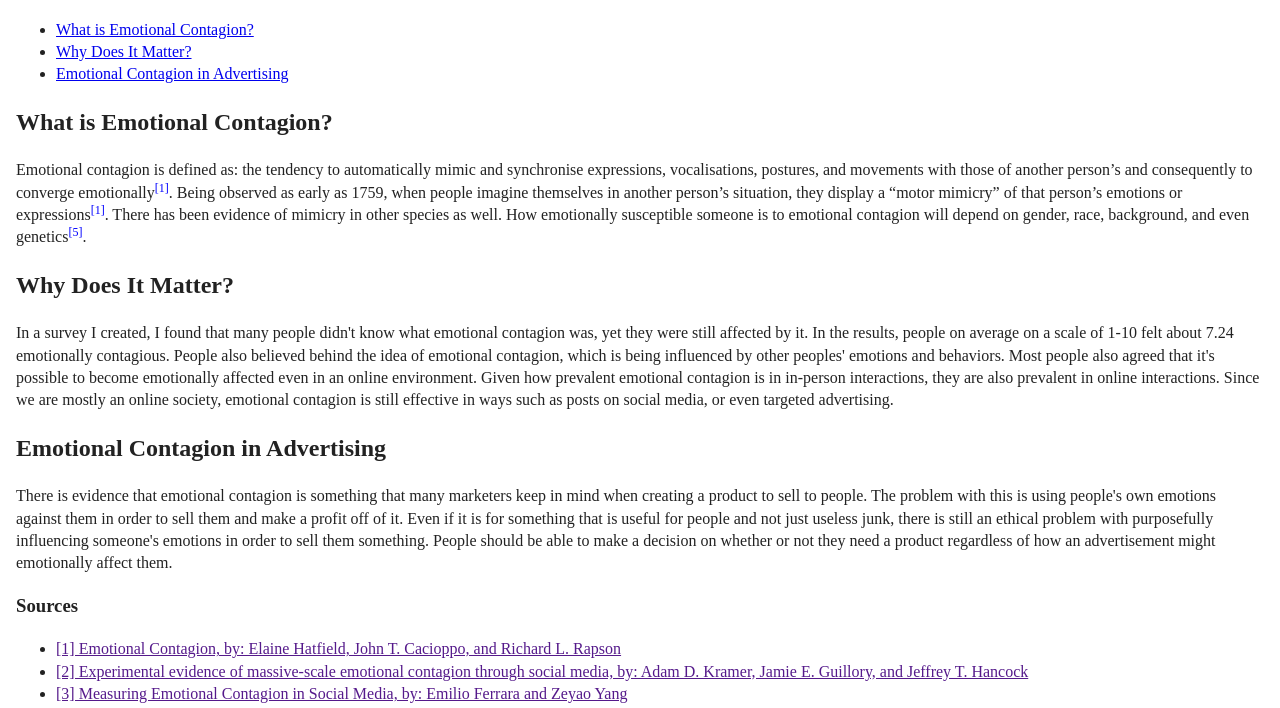
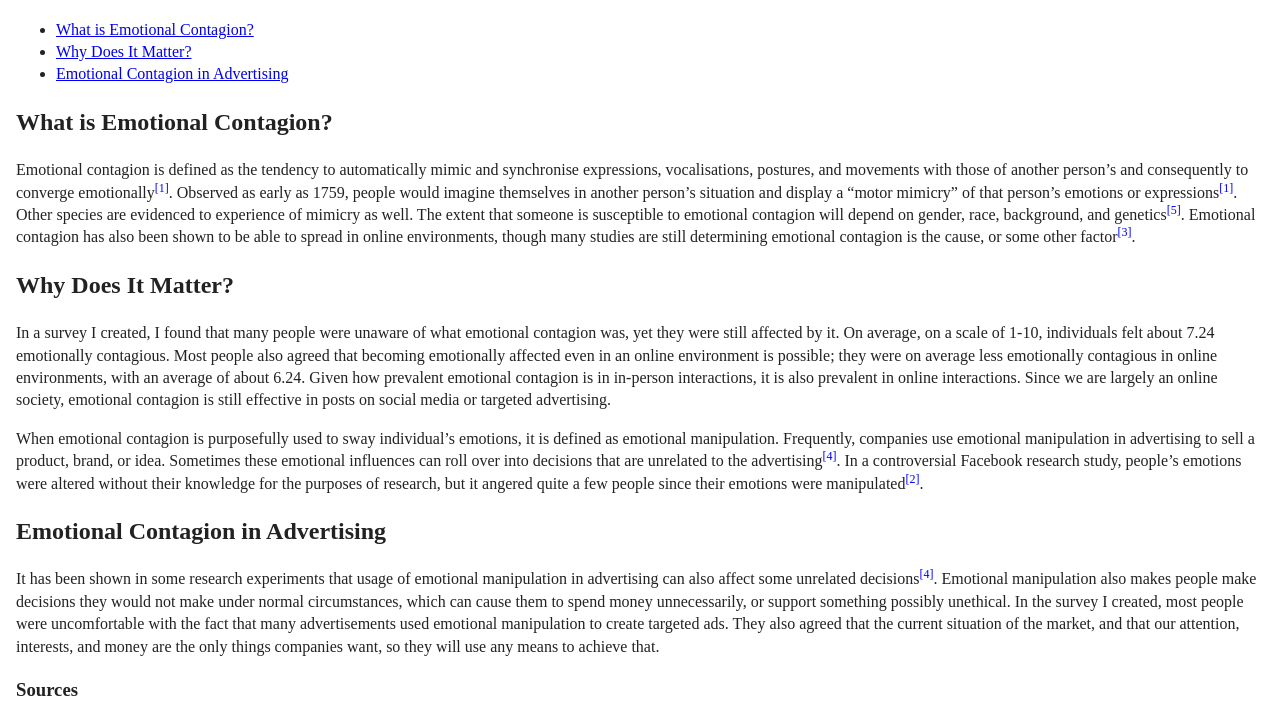
Before and after one commit to charliekoepke/ATLS-4244, a website: page index.html in a window 1280 px wide. Shown: the part 85-793 px from the top of the page. Drawn offline with Linux system fonts and the light colour scheme.

Commit message:
progress log 3

```diff
--- a/index.html
+++ b/index.html
@@ -32,22 +32,22 @@
             <section id="what-is-emotional-contagion">
                 <h2>What is Emotional Contagion?</h2>
                 <p>
-                    Emotional contagion is defined as: the tendency to automatically mimic and synchronise expressions, vocalisations, postures, and movements with those of another person’s and consequently to converge emotionally<sup><a href="#link1">[1]</a></sup>. Being observed as early as 1759, when people imagine themselves in another person’s situation, they display a “motor mimicry” of that person’s emotions or expressions<sup><a href="#link1">[1]</a></sup>. There has been evidence of mimicry in other species as well. How emotionally susceptible someone is to emotional contagion will depend on gender, race, background, and even genetics<sup><a href="#link5">[5]</a></sup>.
+                    Emotional contagion is defined as the tendency to automatically mimic and synchronise expressions, vocalisations, postures, and movements with those of another person’s and consequently to converge emotionally<sup><a href="#link1">[1]</a></sup>. Observed as early as 1759, people would imagine themselves in another person’s situation and display a “motor mimicry” of that person’s emotions or expressions<sup><a href="#link1">[1]</a></sup>. Other species are evidenced to experience of mimicry as well. The extent that someone is susceptible to emotional contagion will depend on gender, race, background, and genetics<sup><a href="#link5">[5]</a></sup>. Emotional contagion has also been shown to be able to spread in online environments, though many studies are still determining emotional contagion is the cause, or some other factor<sup><a>[3]</a></sup>.
                 </p>
             </section>
             <section id="why-does-it-matter">
                 <h2>Why Does It Matter?</h2>
                 <p>
-                    In a survey I created, I found that many people didn't know what emotional contagion was, yet they were still affected by it. In the results, people on average on a scale of 1-10 felt about 7.24 emotionally contagious. People also believed behind the idea of emotional contagion, which is being influenced by other peoples' emotions and behaviors. Most people also agreed that it's possible to become emotionally affected even in an online environment. Given how prevalent emotional contagion is in in-person interactions, they are also prevalent in online interactions. Since we are mostly an online society, emotional contagion is still effective in ways such as posts on social media, or even targeted advertising.
+                    In a survey I created, I found that many people were unaware of what emotional contagion was, yet they were still affected by it. On average, on a scale of 1-10, individuals felt about 7.24 emotionally contagious. Most people also agreed that becoming emotionally affected even in an online environment is possible; they were on average less emotionally contagious in online environments, with an average of about 6.24. Given how prevalent emotional contagion is in in-person interactions, it is also prevalent in online interactions. Since we are largely an online society, emotional contagion is still effective in posts on social media or targeted advertising.
                 </p>
                 <p>
-
+                    When emotional contagion is purposefully used to sway individual’s emotions, it is defined as emotional manipulation. Frequently, companies use emotional manipulation in advertising to sell a product, brand, or idea. Sometimes these emotional influences can roll over into decisions that are unrelated to the advertising<sup><a href="#link4">[4]</a></sup>. In a controversial Facebook research study, people’s emotions were altered without their knowledge for the purposes of research, but it angered quite a few people since their emotions were manipulated<sup><a href="#link2">[2]</a></sup>.
                 </p>
             </section>
             <section id="emotional-contagion-in-advertising">
                 <h2>Emotional Contagion in Advertising</h2>
                 <p>
-                    There is evidence that emotional contagion is something that many marketers keep in mind when creating a product to sell to people. The problem with this is using people's own emotions against them in order to sell them and make a profit off of it. Even if it is for something that is useful for people and not just useless junk, there is still an ethical problem with purposefully influencing someone's emotions in order to sell them something. People should be able to make a decision on whether or not they need a product regardless of how an advertisement might emotionally affect them.
+                    It has been shown in some research experiments that usage of emotional manipulation in advertising can also affect some unrelated decisions<sup><a href="#link4">[4]</a></sup>. Emotional manipulation also makes people make decisions they would not make under normal circumstances, which can cause them to spend money unnecessarily, or support something possibly unethical. In the survey I created, most people were uncomfortable with the fact that many advertisements used emotional manipulation to create targeted ads. They also agreed that the current situation of the market, and that our attention, interests, and money are the only things companies want, so they will use any means to achieve that.
                 </p>
             </section>
         </main>
```
Also changed, not shown: 1 other file.
